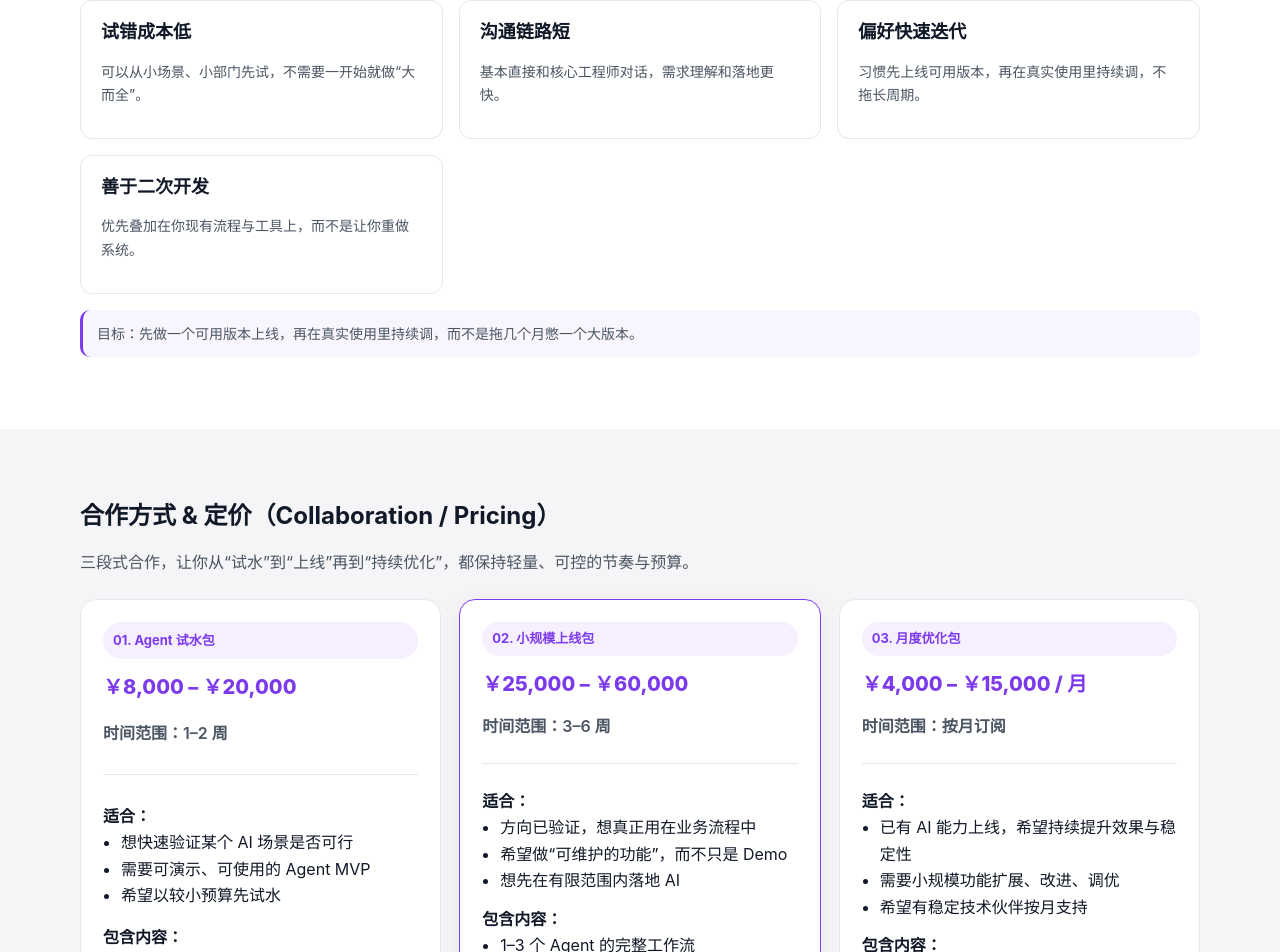
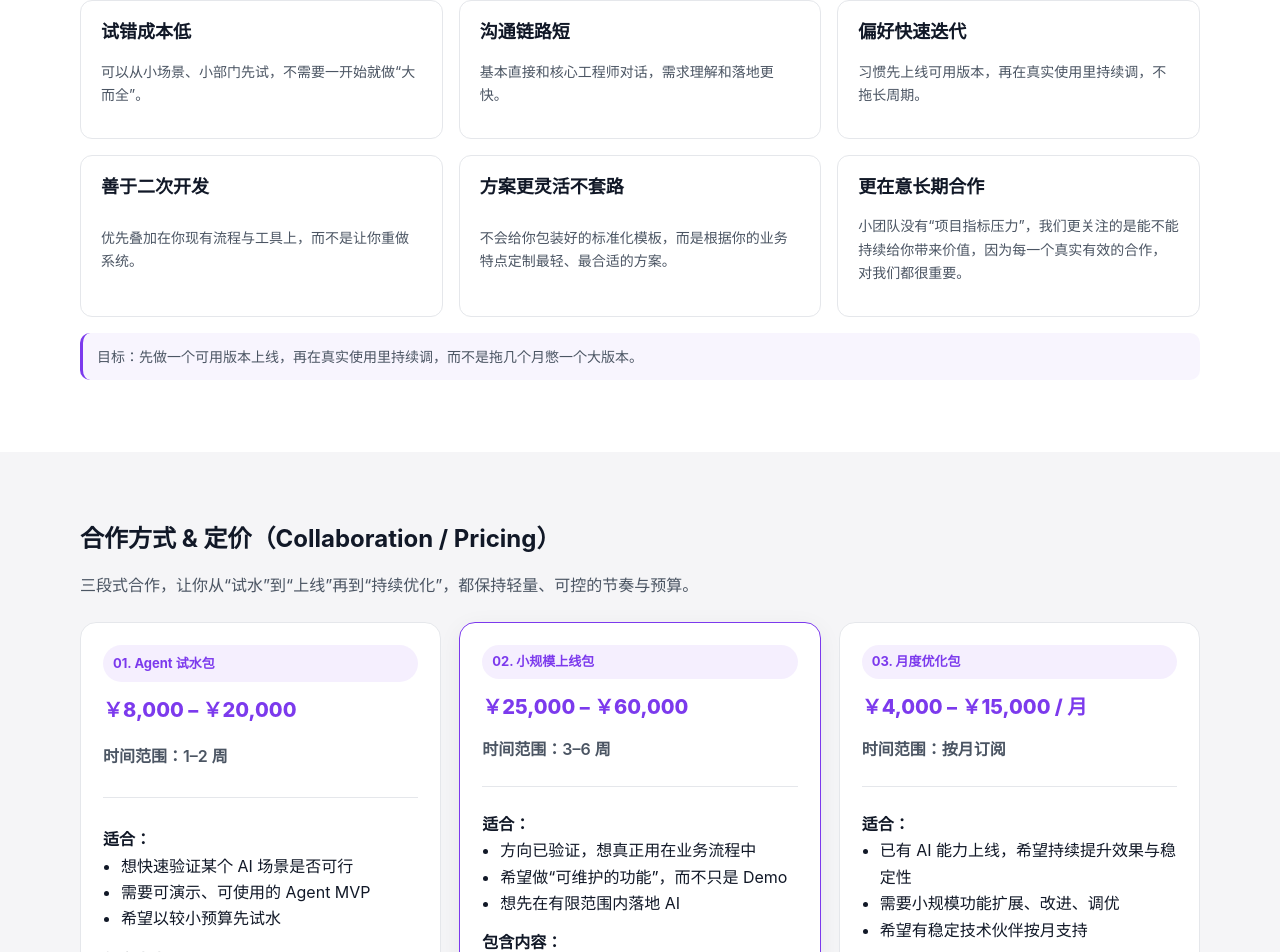
Before and after one commit to Reallier/INTJTech_04, a Nuxt app: page / in a window 1280 px wide. Shown: the part 2266-3218 px from the top of the page. Built offline with nearby package versions, Linux system fonts and the light colour scheme.

Commit message:
docs(homepage): 新增优势列表项内容
添加两条新的优势描述，强调方案的灵活性和长期合作价值

```diff
--- a/pages/index.vue
+++ b/pages/index.vue
@@ -134,6 +134,14 @@ const advantages: Advantage[] = [
   {
     title: "善于二次开发",
     detail: "优先叠加在你现有流程与工具上，而不是让你重做系统。"
+  },
+  {
+    title: "方案更灵活不套路",
+    detail: "不会给你包装好的标准化模板，而是根据你的业务特点定制最轻、最合适的方案。"
+  },
+  {
+    title: "更在意长期合作",
+    detail: "小团队没有“项目指标压力”，我们更关注的是能不能持续给你带来价值，因为每一个真实有效的合作，对我们都很重要。"
   }
 ];
 
```
